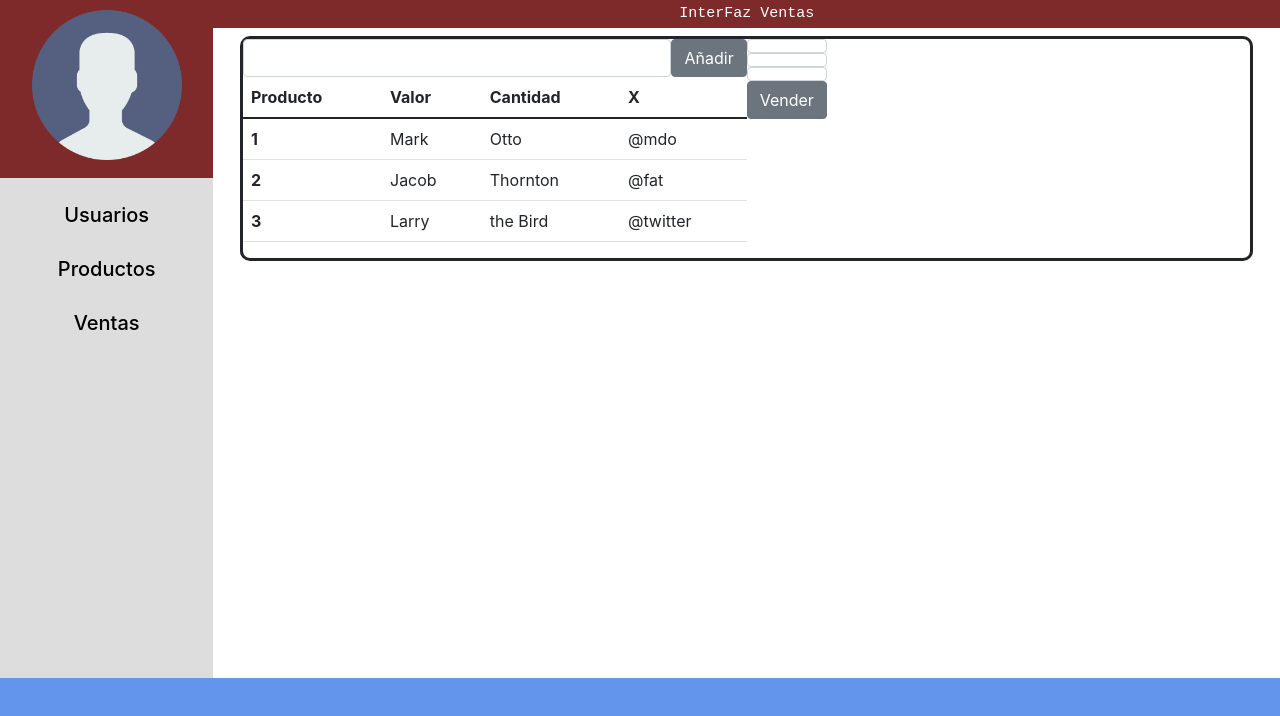
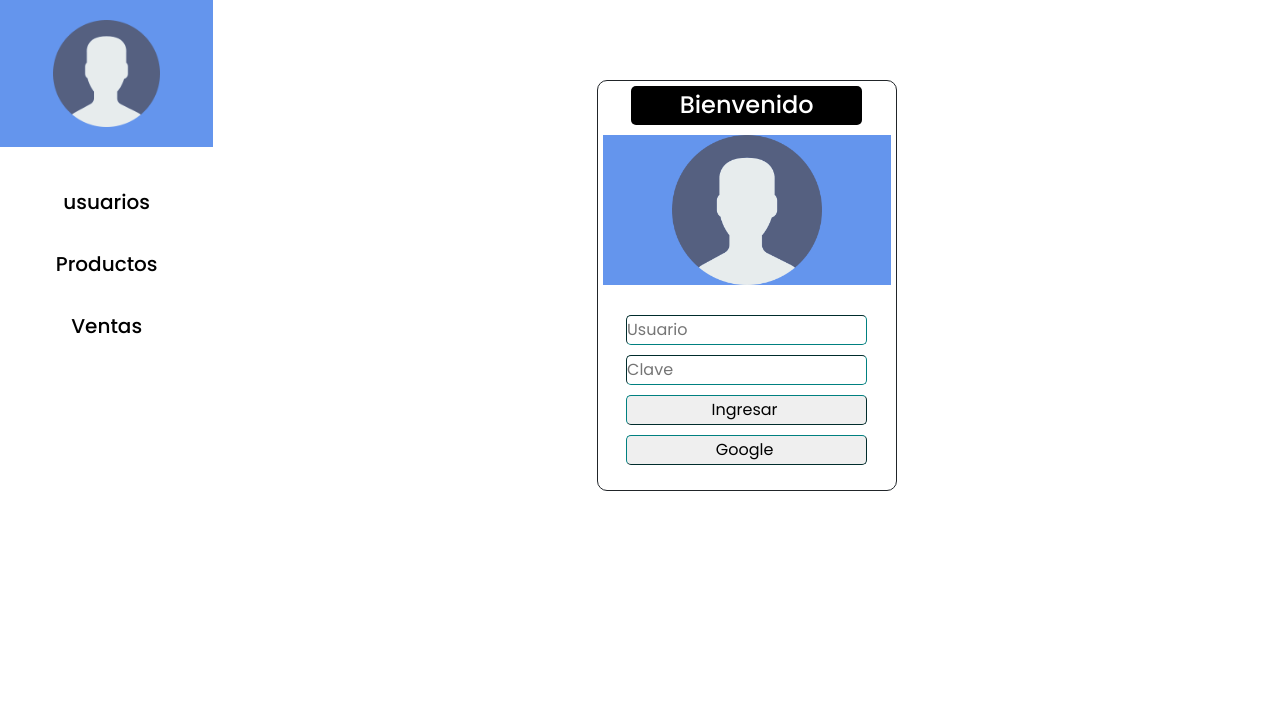
Before and after one commit to Alejo-Nino95/Proyecto-C3-Grupo-16, a React (Create React App) app in the folder proyecto-react/: page /login in a window 1280 px wide. Shown: the top 716 px of the page. Built offline with nearby package versions, Linux system fonts and the light colour scheme.

Commit message:
se añadieron rutas

```diff
--- a/proyecto-react/src/components/Login.css
+++ b/proyecto-react/src/components/Login.css
@@ -1,6 +1,4 @@
-body{
-    background-color: cornflowerblue;
-}
+
 
 .Login{
     margin-top: 50px;
--- a/proyecto-react/src/components/interfazGeneral.css
+++ b/proyecto-react/src/components/interfazGeneral.css
@@ -14,22 +14,22 @@ body{
 .interfaz-principal{
     display: grid;
     grid-template-columns: 2fr 10fr;
-    height: 100%;
+    height: 50%;
+
 }
 
+
 .items{
-    padding-top: 10px;
-    background-color: rgb(126, 42, 42);
     display: grid;
     text-align: center;display: flex;
     flex-direction: column;
     align-items: center;
 }
+
+
 .lista-componentes{
     justify-content: center;
-    background-color: rgb(221, 221, 221);
     width: 100%;
-    height: 500px;
     text-align: center;
     color: black;
 }
@@ -44,10 +44,13 @@ body{
     justify-content: center;
     text-align: center;
 }
+
+
 .items h4{
     color: white;
     width: 80%;
     text-align: center;
+    font-size: 20px;
 
 }
 
@@ -61,19 +64,40 @@ body{
 .vista{
     display: flex;
     flex-direction:column;
-    background-color: rgb(255, 255, 255);
+    width: 100%;
     justify-content: flex-start;
     align-items: center;
+    justify-content: center;
 }
+
+
+
+.vista-componente{
+    display: flex;
+    flex-direction: row;
+    justify-content: center;
+    margin-top: 30px;
+    margin-bottom: 30px;
+    border-radius: 10px;
+    width: 80%;
+
+}
+
 
 .img-login{
     display: flex;
-    width: 50%;
+    width: 100%;
     justify-content: center;
+    background-color: cornflowerblue;
+
 }
 
-.img-login img{
-    width: 60%;
+
+
+.img-login .user-img{
+    width: 50%;
+    padding-top: 20px;
+    padding-bottom: 20px;
 
 }
 
@@ -82,6 +106,8 @@ body{
     margin-top: 20px;
 
 }
+
+
 .componente:hover{
     background-color: rgb(156, 154, 154);
 }
@@ -104,12 +130,7 @@ body{
     font-size: 15px;
 }
 
-.vista-componente{
-    background-color: rgb(255, 255, 255);
-    border-radius: 10px;
-    width: 95%;
-    border-style: solid;
-}
+
 
 .link-comp{
     font-size: 20px;
--- a/proyecto-react/src/components/interfazGeneral.jsx
+++ b/proyecto-react/src/components/interfazGeneral.jsx
@@ -4,6 +4,16 @@ import './interfazGeneral.css';
 import logo from '../imagenes/logo.png';
 import Login from './Login';
 import Ventas from './Ventas';
+import Producto from './Producto';
+import Usuario from './Usuario';
+
+import {
+    BrowserRouter as Router,
+    Switch,
+    Route,
+    Link
+} from "react-router-dom";
+
 
 /*  ----------------------------------------------------------------------------------------------
  *
@@ -20,11 +30,13 @@ import Ventas from './Ventas';
 
 function InterfazPrincipal() {
     return (
+
       <div className="interfaz-principal">
+          <Router>
 
           <div className="items">
                 <div className="img-login">
-                     <img src={logo} alt=""/>
+                     <img className="user-img" src={logo} alt=""/>
                 </div>
 
                 <div className="titulo">
@@ -33,26 +45,61 @@ function InterfazPrincipal() {
 
                 <div className="lista-componentes">
                     <div className="componente">
-                        <h4 className="link-comp"> <a href="">Usuarios</a></h4>
+                        <h4 className="link-comp">
+                            <Link to="/usuarios">
+                                     <h4>usuarios</h4>
+                            </Link>
+                        </h4>
                     </div>
+
+
                     <div className="componente">
-                        <h4 className="link-comp"><a href="">Productos</a></h4>
+                        <h4 className="link-comp">
+                            <Link to="/productos">
+                                     <h4>Productos</h4>
+                            </Link>
+                        </h4>
                     </div>
+
+
                     <div className="componente">
-                        <h4 className="link-comp"><a href="">Ventas</a></h4>
+                        <h4 className="link-comp">
+                            <Link to="/ventas">
+                                     <h4>Ventas</h4>
+                            </Link>
+                        </h4>
                     </div>
+
                 </div>
           </div>
 
 
           <div className="vista">
-                 <div className="componente-activo">
-                     <h4>InterFaz Ventas</h4>
-                 </div>
                  <div className="vista-componente">
-                     <Ventas/>
+
+                        <Switch>
+
+                            <Route path="/login">
+                                <Login/>
+                            </Route>
+
+                            <Route path="/productos">
+                                <Producto/>
+                            </Route>
+
+                            <Route path="/usuarios">
+                                <Usuario/>
+                            </Route>
+
+                            <Route path="/ventas">
+                                <Ventas/>
+                            </Route>
+
+                        </Switch>
+
                  </div>
           </div>
+          </Router>
       </div>
     );
   }
```
